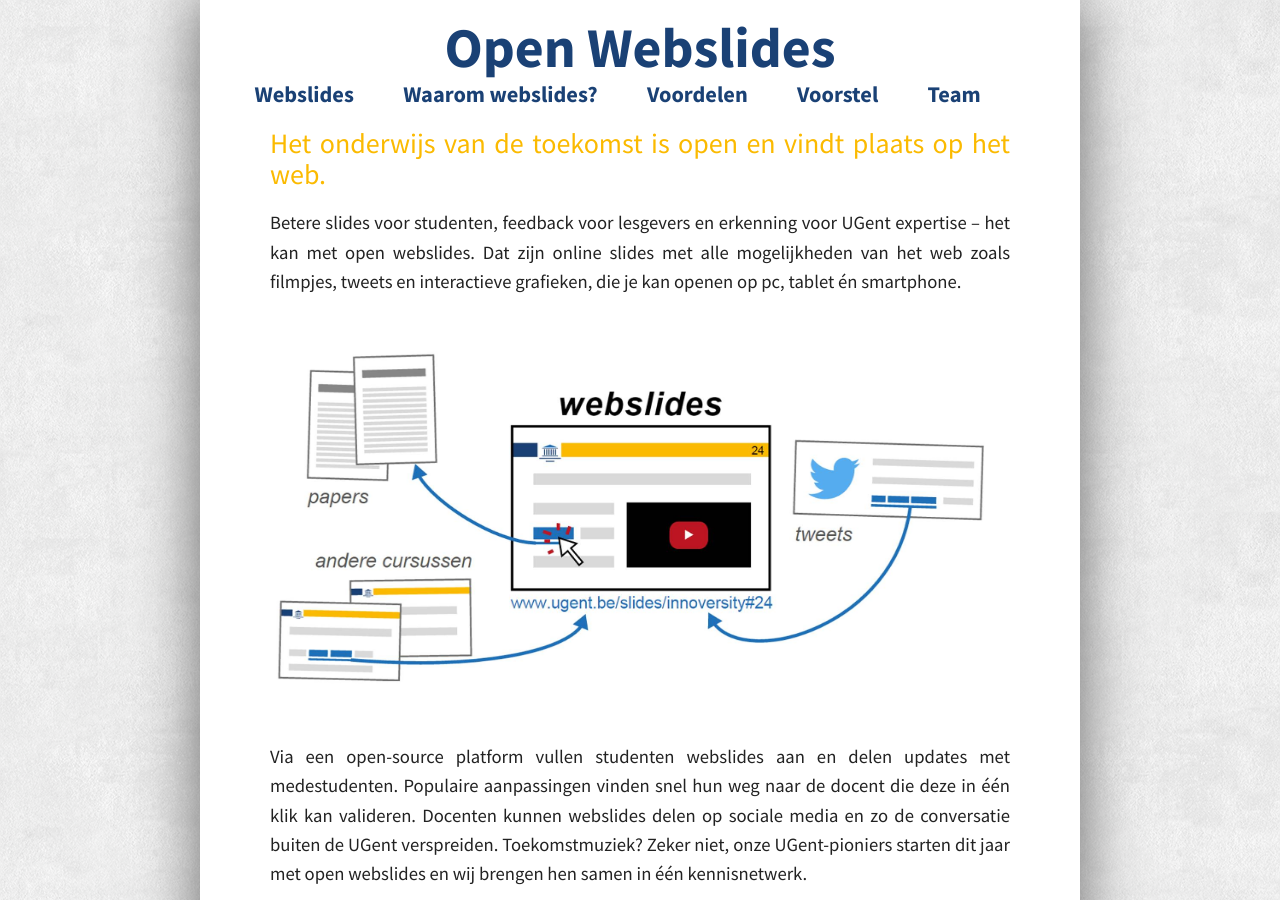
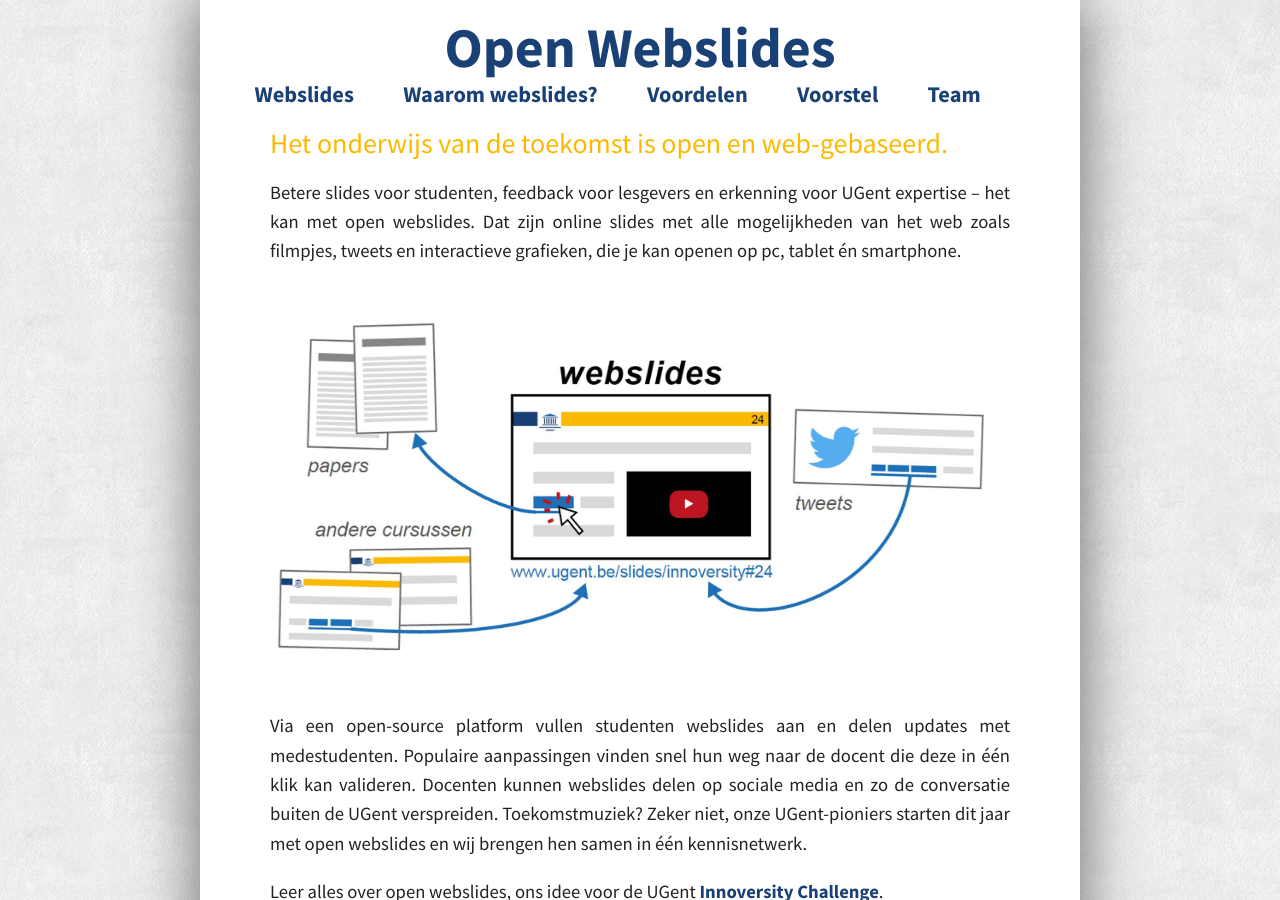
Before and after one commit to OpenWebslides/openwebslides.github.io-old, a Jekyll site: the page built from index.html, in a window 1280 px wide and 900 px high. Built offline with Jekyll 4.4.1, drawn with Linux system fonts in a browser that asks for light colours; comment, search, counter and statistics services are not loaded.

```diff
--- a/_includes/footer.html
+++ b/_includes/footer.html
@@ -1,6 +1,7 @@
 <footer>
   <p>
     “Open Webslides” is winnaar van de UGent Innoversity Challenge –
-    <a href="mailto:ruben.verborgh@ugent.be">Contact</a>
+    <a href="mailto:ruben.verborgh@ugent.be">Contact</a> -
+	<a href="mailto:openwebslides@lists.ugent.be">Mailing list</a>
   </p>
 </footer>
--- a/index.html
+++ b/index.html
@@ -5,8 +5,7 @@ layout: default
 <div class="home">
 
   <p class="homeh1">
-    Het onderwijs van de toekomst is open
-    en vindt plaats op het web.
+    Het onderwijs van de toekomst is open en web-gebaseerd.
   </p>
 
 <p>
```
